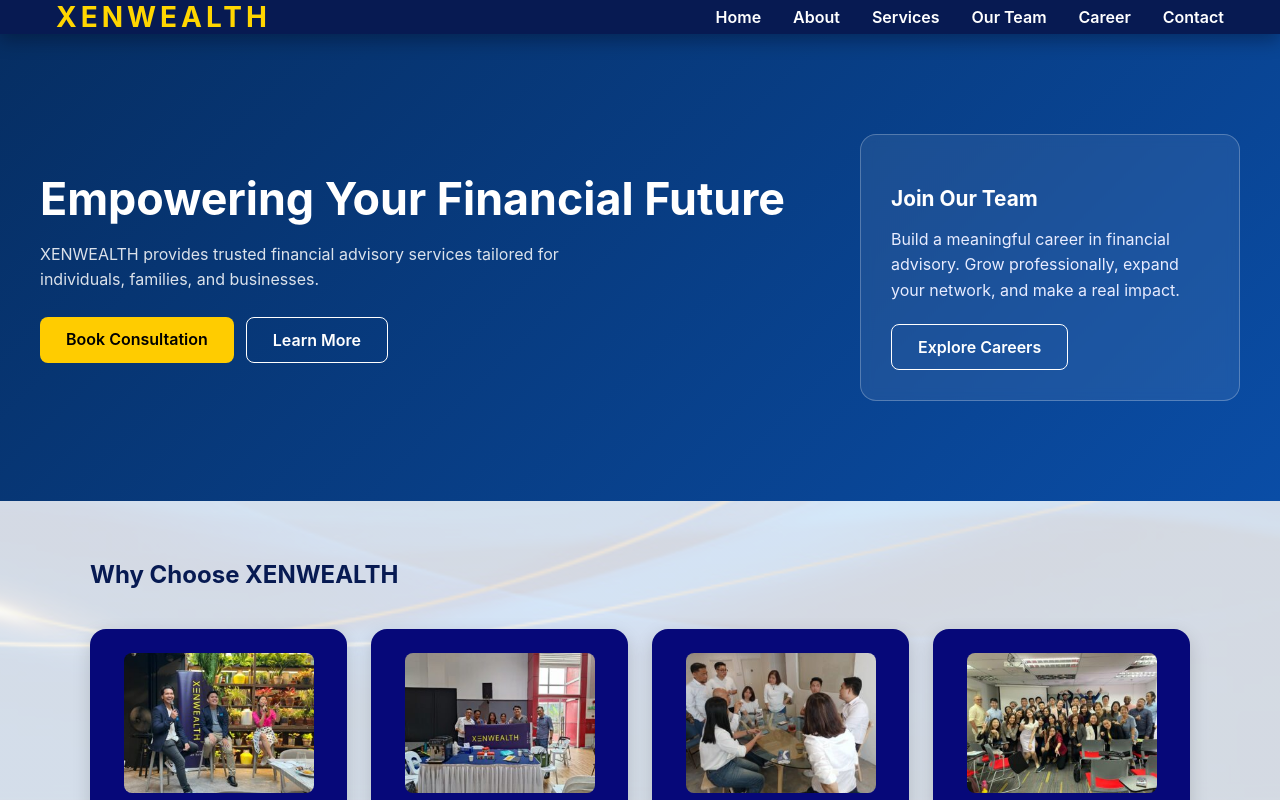
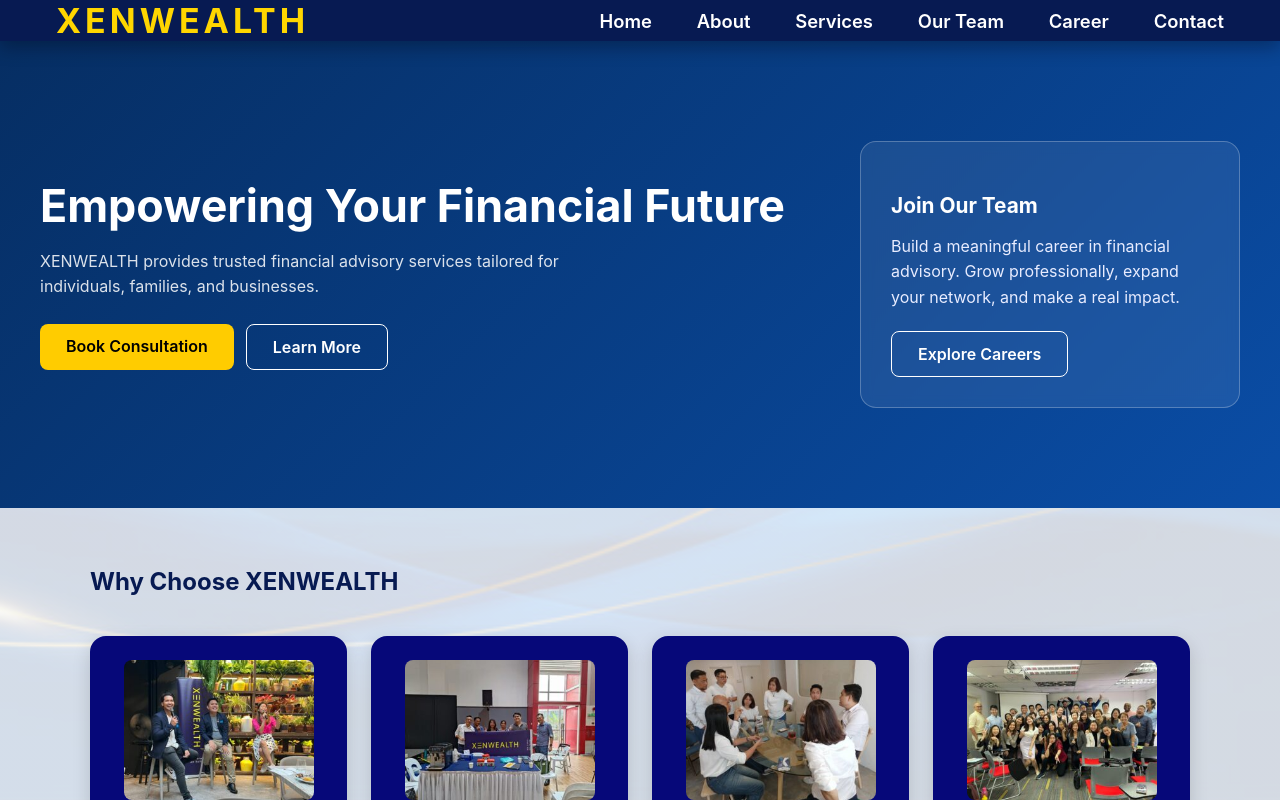
Before and after one commit to Fhariz19/xenwealth, a React (Create React App) app: page / in a window 1280 px wide. Shown: the top 800 px of the page. Built offline with nearby package versions, Linux system fonts and the light colour scheme.

Commit message:
Improve navbar typography

```diff
--- a/src/Components/Navbar.css
+++ b/src/Components/Navbar.css
@@ -1,6 +1,6 @@
 navbar {
   background: linear-gradient(90deg, #041c4a, #083b8a);
-  padding: 0.6rem 0;
+  padding: 1rem 0;
 }
 
 .nav-inner {
@@ -15,7 +15,7 @@
 
 /* LOGO */
 .logo-text {
-  font-size: 28px;
+  font-size: 34px;
   font-weight: 700;
   letter-spacing: 4px;
   color: #FFD600;
@@ -26,13 +26,14 @@
 .nav-links {
   display: flex;
   align-items: center;
-  gap: 2rem;
+  gap: 2.8rem;
 }
 
 .nav-links a {
   color: white;
   text-decoration: none;
   font-weight: 600;
+  font-size: 1.15rem;
 }
 
 /* HAMBURGER BUTTON */
```
